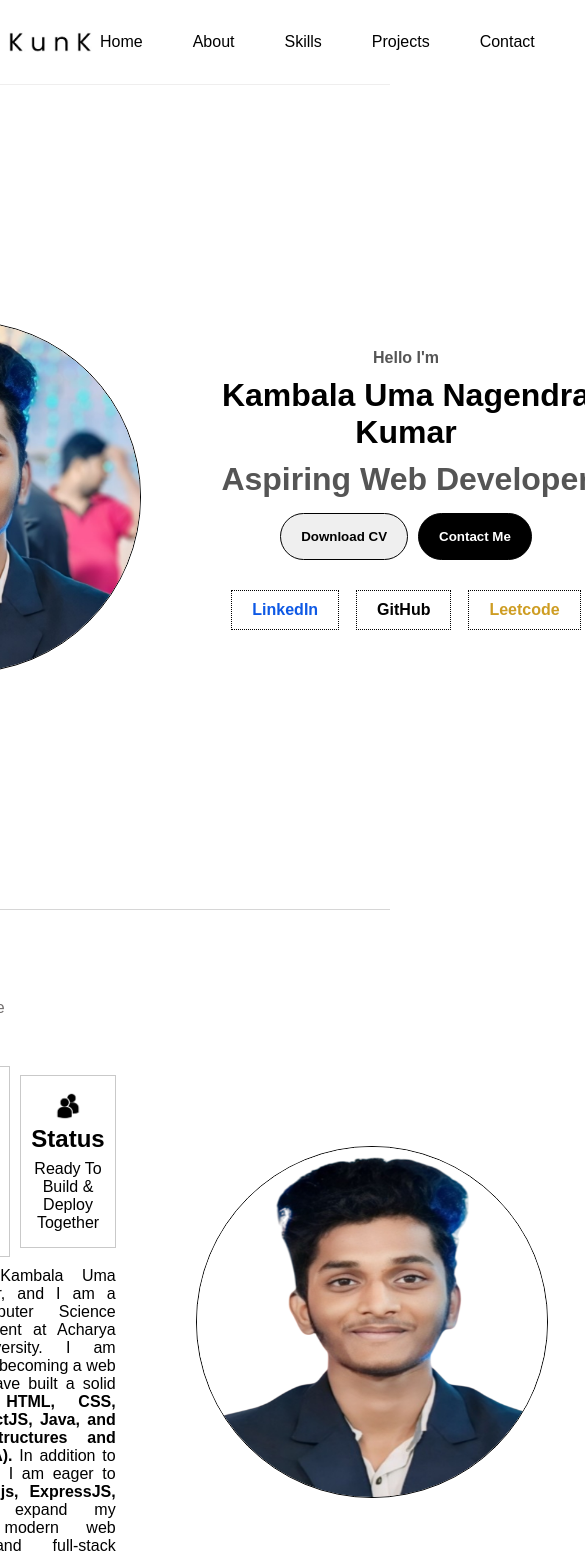
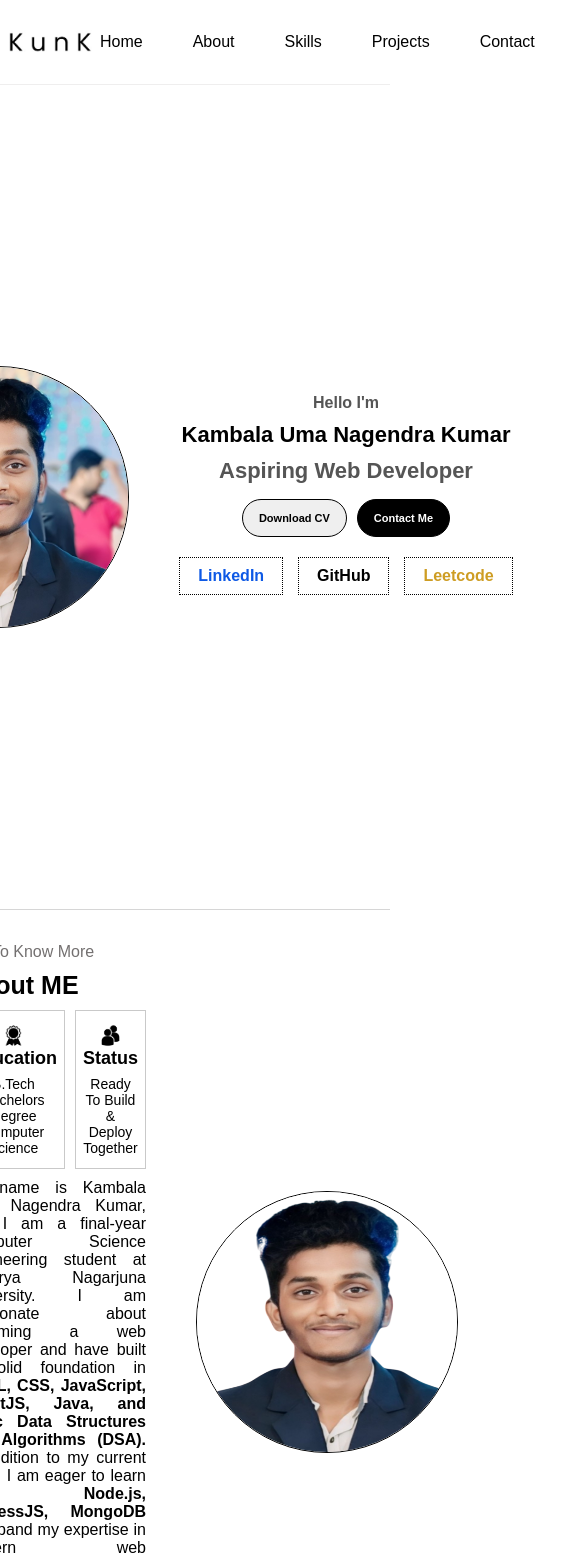
Before and after one commit to umanagendrakumar/MyPortfolio, a React (Vite) app: page / in a window 390 px wide. Shown: the top 1555 px of the page, 585 px wide, since content can reach past the window. Built offline with nearby package versions, Linux system fonts and the light colour scheme.

Commit message:
responsiveness addded 720-1080

```diff
--- a/index.css
+++ b/index.css
@@ -152,7 +152,6 @@ a {
 }
 
 
-
 .links-section .body-link {
     border: 1px dotted black;
     padding-block: 10px;
@@ -272,6 +271,7 @@ a {
     display: flex;
     align-items: center;
     justify-content: center;
+    /* width: 100px; */
 }
 
 
@@ -287,7 +287,7 @@ a {
     display: grid;
     grid-template-columns: repeat(9, 1fr);
     grid-template-rows: repeat(8, 1fr);
-align-items: center;
+    align-items: center;
     color: white;
     /* gap: 1rem; */
 }
@@ -476,11 +476,6 @@ align-items: center;
 }
 
 
-
-
-
-
-
 .footer {
 
     /* max-width: 80%;
@@ -495,3 +490,85 @@ align-items: center;
 
     z-index: 1000; */
 }
+
+
+@media screen and (max-width: 1080px) {
+
+
+    .body {
+        gap: 20px;
+    }
+
+    .img-container {
+        border-radius: 50%;
+        width: 260px;
+        height: 260px;
+    }
+
+    .body .body-right .body-right-name {
+        font-size: 22px;
+    }
+
+
+    .body .body-right .body-right-title {
+        font-size: 22px;
+    }
+
+
+    .body-right .body-btn-section .body-btn {
+        font-size: 11px;
+        padding-block: 12px;
+        padding-inline: 16px;
+    }
+
+
+    .links-section {
+        padding: 25px;
+        display: flex;
+        align-items: center;
+        justify-content: center;
+        gap: 17px
+    }
+
+    .links-section {
+        padding: 15px;
+        gap: 15px
+    }
+
+    .links-section .body-link {
+        padding-block: 9px;
+        padding-inline: 18px;
+    }
+
+    .about {
+        gap: 20px;
+    }
+
+    .about-cards .card {
+        padding-inline: 7px;
+        padding-block: 12px;
+        display: flex;
+        flex-direction: column;
+        justify-content: center;
+        align-items: center;
+        min-height: 100px;
+    }
+
+    .card .card-img {
+        width: 25px;
+    }
+
+    .card .card-head {
+        margin-bottom: 7px;
+        font-size: 18px;
+    }
+
+    .card p {
+        font-size: 14px;
+    }
+
+    .about-left .about-para {
+        font-size: 16px;
+    }
+
+}
```
